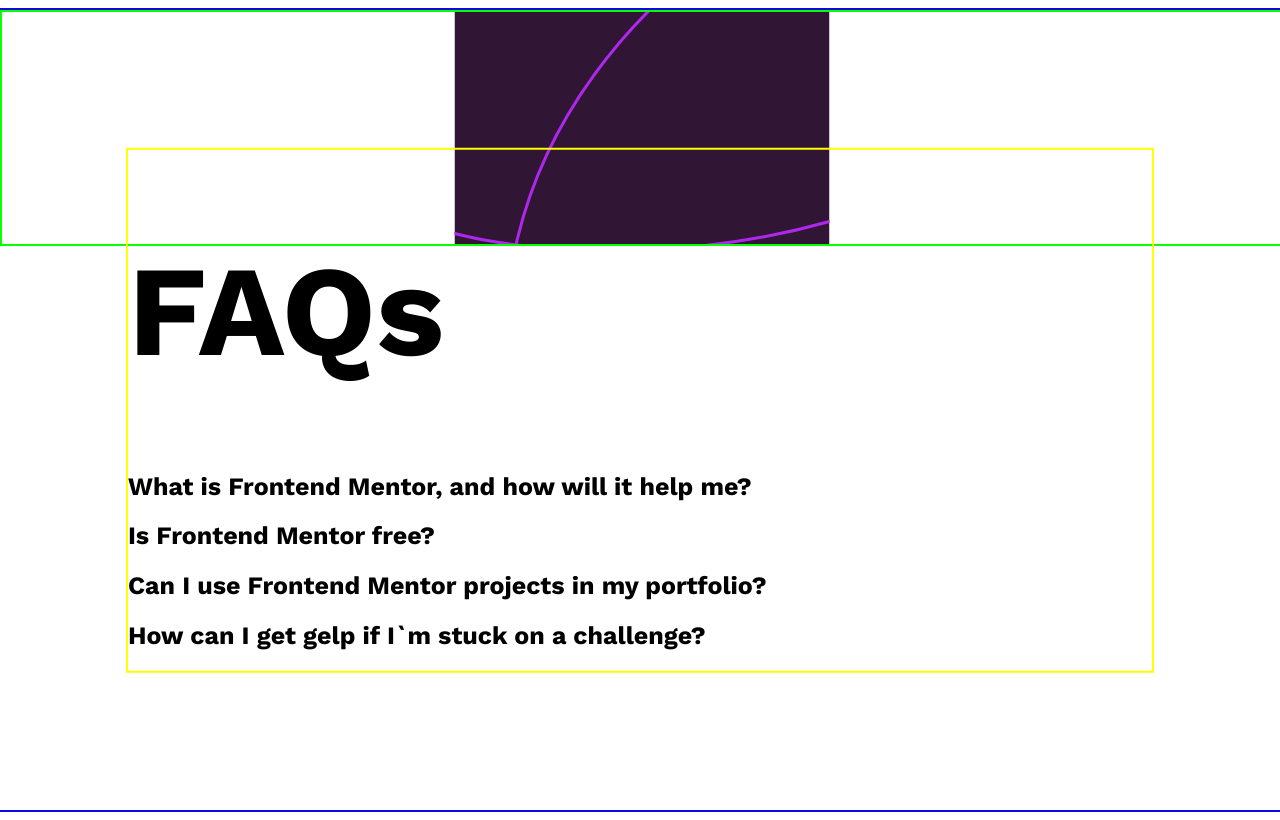
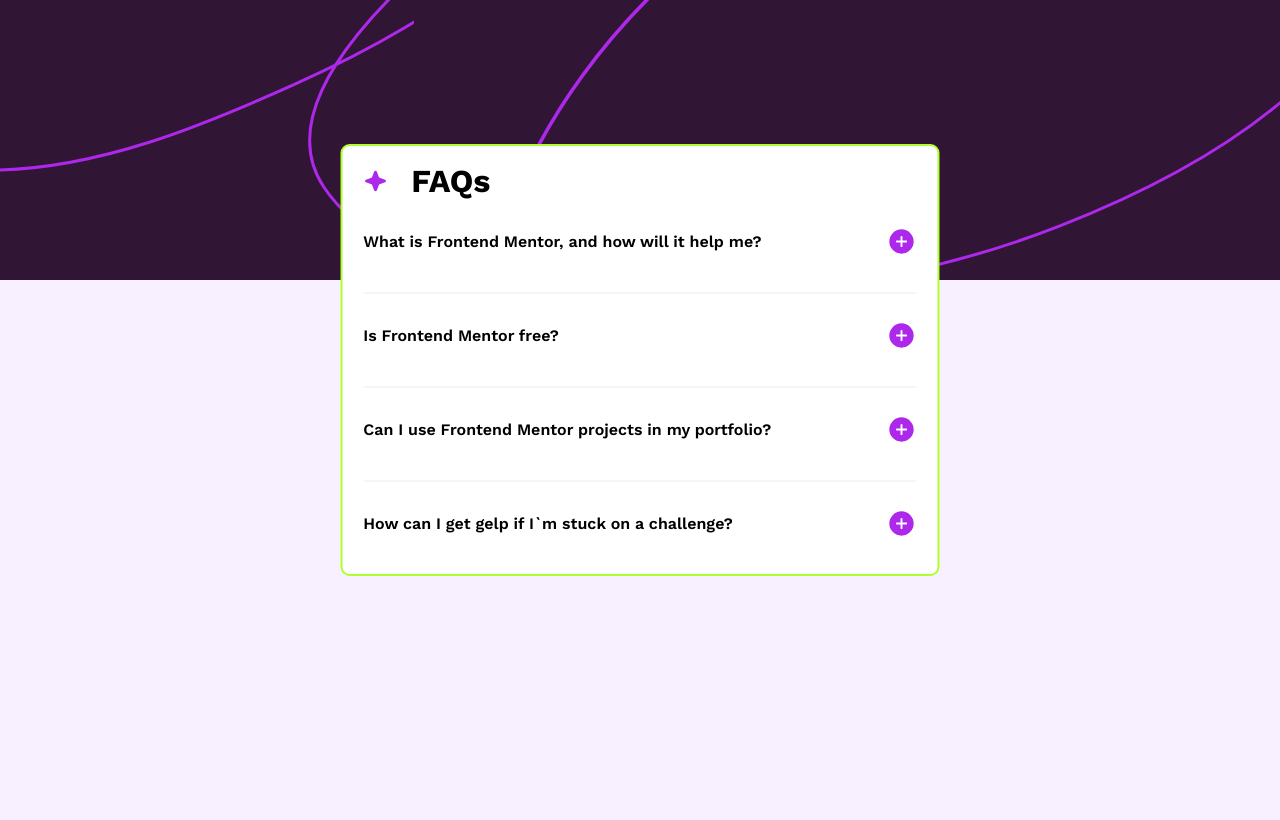
Before and after one commit to hryndi/faq_accordion, a React (Vite) app: page / in a window 1280 px wide. Built offline with nearby package versions, Linux system fonts and the light colour scheme.

Commit message:
done accordion component with some responsibilyty issuse

```diff
--- a/src/App.jsx
+++ b/src/App.jsx
@@ -4,13 +4,15 @@
 // - See hover and focus states for all interactive elements on the page
 
 import background from "../assets/images/background-pattern-mobile.svg";
+import star from "../assets/images/icon-star.svg";
 import { useState } from "react";
-
+import plus from "../assets/images/icon-plus.svg";
+import deskBackground from "../assets/images/background-pattern-desktop.svg";
 const DUMMY_DATA = [
   {
     question: "What is Frontend Mentor, and how will it help me?",
     answer:
-      "Frontend Mentor offers realistic coding challenges to help developers developers improve their frontend coding scills with projects in HTML,CSS and JavaScript. It`s suitable for all levels and ideal for portfoliobuilding.",
+      "Frontend Mentor offers realistic coding challenges to help developers improve their frontend coding skills with projects in HTML, CSS, and JavaScript. It`s suitable for all levels and ideal for portfoliobuilding.",
     id: "q1",
   },
   {
@@ -34,36 +36,39 @@ const DUMMY_DATA = [
 ];
 
 function App() {
-  const [toggledEl, setToggledEl] = useState(null);
+  const [displayItem, setDisplayItem] = useState(null);
 
-  function toggleedElHandler(id) {
-    if (id === toggledEl) {
-      setToggledEl(null);
+  function displayItemHandler(id) {
+    if (displayItem === id) {
+      setDisplayItem(null);
     } else {
-      setToggledEl(id);
+      setDisplayItem(id);
     }
   }
+
   return (
     <>
-      <div className="container">
-        <div className="background-head">
-          <img src={background} alt="" />
-        </div>
-        <main>
-          <div className="items-wrapper">
+      <div className="background-image">
+        <img src={background} alt="" />
+
+        <div className="card-wrapper">
+          <div className="header">
+            <img src={star} alt="" />
             <h1>FAQs</h1>
+          </div>
+          <div className="ddd">
             {DUMMY_DATA.map((item) => (
-              <div className="items">
-                <h2 onClick={() => toggleedElHandler(item.id)}>{item.question}</h2>
-                {toggledEl === item.id && (
-                  <div className="item">
-                    <p>{item.answer}</p>
-                  </div>
-                )}
+              <div className="item-wrapper">
+                <div className="question-wrapper">
+                  <h2 onClick={() => displayItemHandler(item.id)}>{item.question}</h2>
+                  <img src={plus} alt="" />
+                </div>
+                <div className="paragrapf">{displayItem === item.id && <p>{item.answer}</p>}</div>
+                <div className="underline"></div>
               </div>
             ))}
           </div>
-        </main>
+        </div>
       </div>
     </>
   );
--- a/src/index.css
+++ b/src/index.css
@@ -1,68 +1,152 @@
 @import url("https://fonts.googleapis.com/css2?family=Work+Sans:ital,wght@0,100..900;1,100..900&display=swap");
 
-:root {
+:root,
+body {
   font-family: "Work Sans", sans-serif;
   font-weight: 400;
-  background-color: hsl(0, 0%, 100%);
+  background-color: #f9f0ff;
   /* background-image: url("./assets/images/background-pattern-mobile.svg"); */
-  display: flex;
-  align-items: center;
-  justify-content: center;
-}
-h2 {
-  font-size: 25px;
+  padding: 0;
+  margin: 0;
+  width: 100vw;
+  height: 100vh;
 }
 
-.container {
-  width: 100vw;
-  height: 100vh;
-  border: #0b07e9 2px solid;
-  position: relative;
-}
-
-.background-head {
+.background-image > img {
+  background-repeat: no-repeat;
   position: absolute;
   top: 0;
   left: 0;
-  width: 100vw;
-  height: 29vh;
-  border: #09ff00 2px solid;
-  z-index: 0;
-}
-.background-head img {
-  width: 100%;
-  height: 100%;
+  width: 100%; /* Ensure the image fills the entire container */
+  max-width: 100%; /* Prevent the image from exceeding its natural size */
+  height: 35%;
 }
 
-main {
-  position: absolute;
-  top: 0;
-  z-index: 1;
-  top: 50%;
+.card-wrapper {
+  box-sizing: border-box;
+  border: greenyellow 2px solid;
+  background-color: hsl(0, 0%, 100%);
+  width: 87%;
+  max-width: 599px;
+  border-radius: 9px;
+
+  position: relative;
+  padding: 1.3rem;
+  /* padding-top: 0; */
+  padding-bottom: 0;
+  padding-top: 0;
+  /* display: flex;
+  flex-direction: column;
+  justify-content: center; */
+  top: 9rem;
   left: 50%;
-  transform: translate(-50%, -50%);
+  transform: translateX(-50%);
 }
-.items-wrapper {
+.ddd {
+  width: 100%;
+  /* height: 500; */
+  display: flex;
+  flex-direction: column;
+  justify-content: space-between;
+  /* gap: 2rem; */
+}
+
+.header {
+  height: auto;
+  display: flex;
+  flex-direction: row;
+  justify-content: left;
+  align-items: center;
+
+  /* height: 59px; */
+  /* margin-top: 8px;
+  margin-bottom: 8px; */
+}
+.header h1 {
+  /* margin: 0; */
+  margin-top: 1rem;
+  font-size: 2rem;
+  padding-left: 1.5rem;
+  font-weight: 700;
+  margin-bottom: 0;
+}
+.header img {
+  width: 1.5rem;
+  margin-top: 1rem;
+}
+.question-wrapper {
   width: 100%;
 
-  display: block;
-  border: yellow 2px solid;
-  font-size: 5vw;
-  width: 80vw;
-  /* height: 100%;
-  max-width: 100vh; */
+  display: flex;
+  justify-content: space-between;
+  /* height: 100px; */
+  /* margin-bottom: 60px; */
+
+  align-items: center;
+  /* border-bottom: hsl(0, 0%, 25%) 1px solid; */
 }
-/* .drop {
-  display: block;
-  position: absolute;
-  top: 100%;
+.underline {
+  width: 100%;
+  border-bottom: #b8c2b929 2px solid;
+}
+
+/* .item-wrapper {
+  margin-top: 2rem;
+  margin-bottom: 2rem;
+  display: flex;
+  flex-direction: column;
+  align-items: center;
 } */
 
-.hide {
-  visibility: hidden;
+.item-wrapper:first-child img {
+  /* margin-bottom: 2rem; */
 }
-.items {
-  display: block;
 
-  top: 100%;
+.item-wrapper:last-child .underline {
+  border: none !important;
 }
+
+.question-wrapper img {
+  /* position: static; */
+  width: 30px;
+}
+.question-wrapper h2 {
+  font-size: 16px;
+  /* height: 53px; */
+  font-weight: 600;
+
+  width: 80%;
+}
+
+.item-wrapper:first-child h2 {
+  margin-top: 0;
+  margin-bottom: 0;
+}
+
+.question-wrapper h2:nth-of-type(1) {
+  width: 100%;
+  font-size: 1rem;
+  margin: 0;
+  margin-bottom: 2rem;
+  margin-top: 2rem;
+}
+.paragrapf {
+  margin-top: 9px;
+}
+.paragrapf p {
+  margin: 0;
+  font-size: 14px;
+  line-height: 1.5;
+  font-size: 1rem;
+  line-height: 150%;
+  padding-bottom: 30px;
+}
+
+@media (min-width: 500px) {
+  body {
+    /* background-color: red; */
+  }
+  .background-image > img {
+    background-image: url(../assets/images/background-pattern-desktop.svg);
+  }
+}
```
